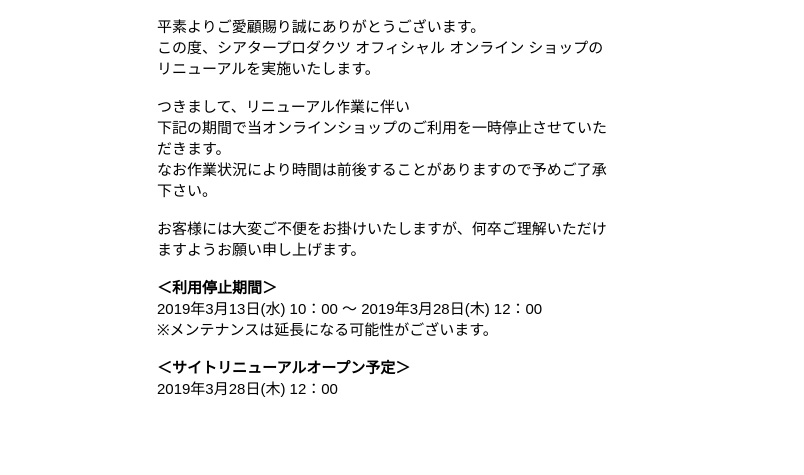
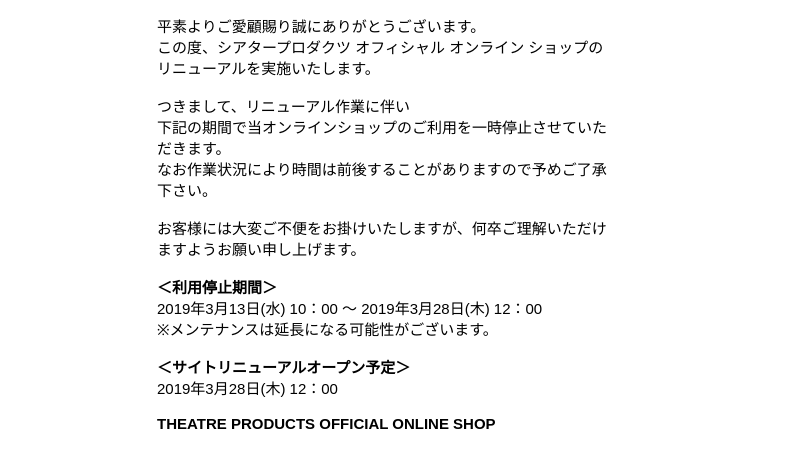
Before and after one commit to tofugear/tp-maintenance-page, a plain HTML site: page index.html in a window 1280 px wide. Shown: the part 250-725 px from the top of the page, without its empty margins (253-1057 px from the left). Drawn offline with Linux system fonts and the light colour scheme.

Commit message:
added THEATRE PRODUCTS OFFICIAL ONLINE SHOP to bottom of content

```diff
--- a/index.html
+++ b/index.html
@@ -157,7 +157,8 @@
 2019年3月13日(水) 10：00 ～ 2019年3月28日(木) 12：00<br />
 ※メンテナンスは延長になる可能性がございます。<br /><br />
 <strong>＜サイトリニューアルオープン予定＞</strong><br />
-2019年3月28日(木) 12：00
+2019年3月28日(木) 12：00<br /><br />
+<strong>THEATRE PRODUCTS OFFICIAL ONLINE SHOP</strong>
 </h1>
   </div>
   <div class="space"></div>
```
